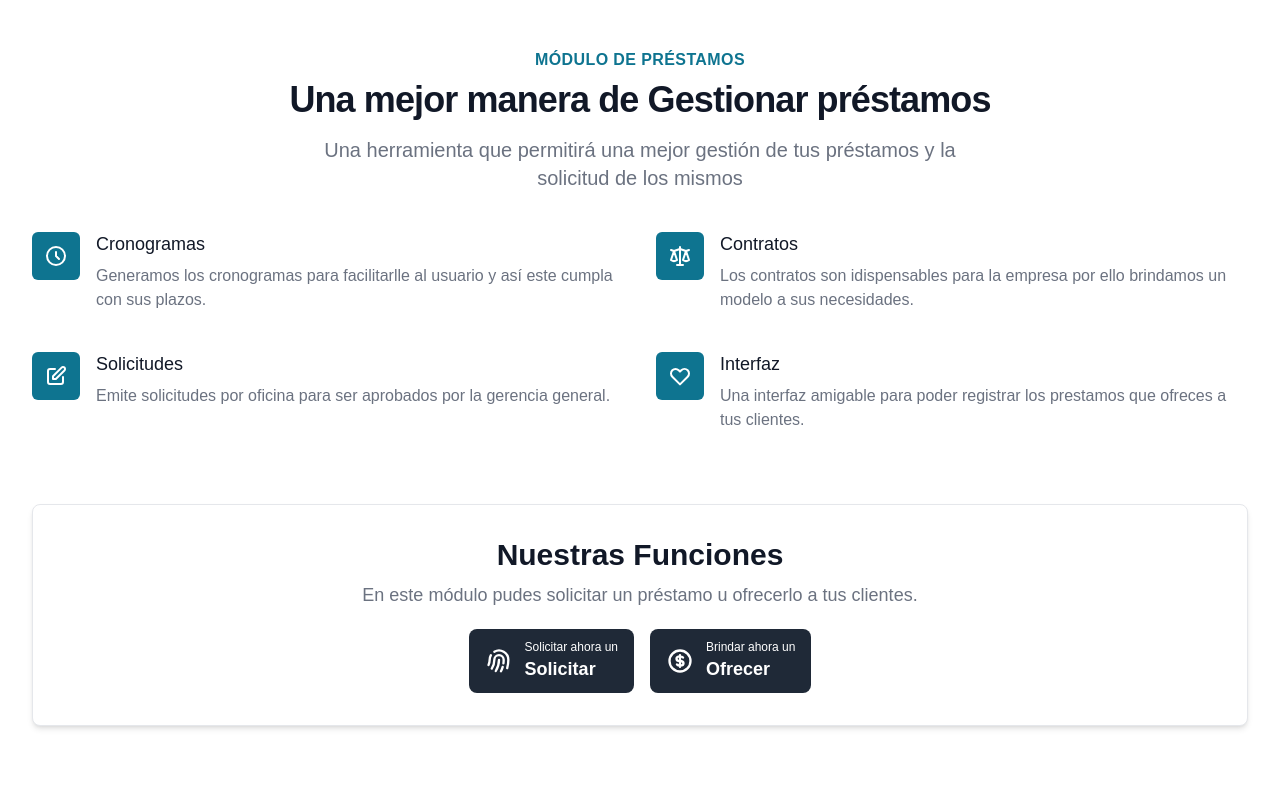
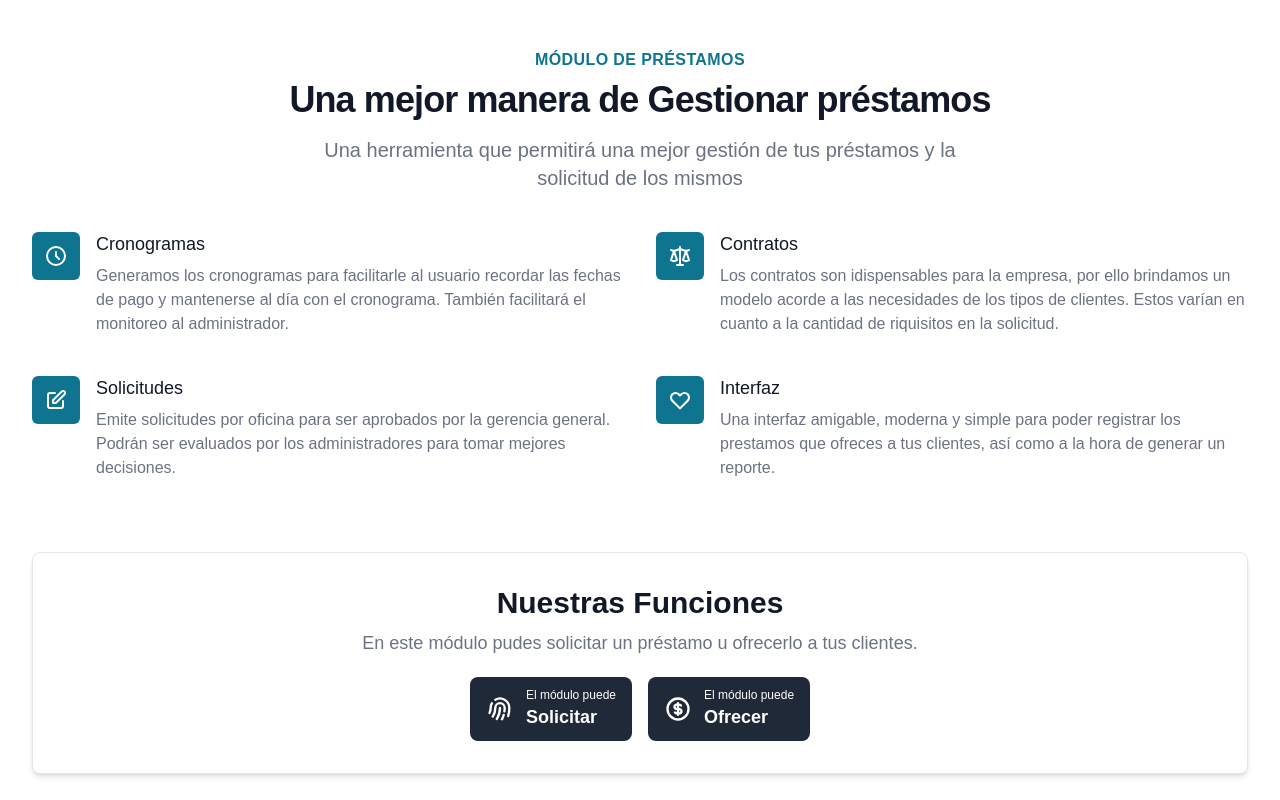
Before and after one commit to luismoroco/moduloOdooo, a React (Create React App) app in the folder frontedodoo/: page / in a window 1280 px wide. Built offline with nearby package versions, Linux system fonts and the light colour scheme.

Commit message:
readme.md

```diff
--- a/frontedodoo/src/components/Card.jsx
+++ b/frontedodoo/src/components/Card.jsx
@@ -1,4 +1,4 @@
-import { AcademicCapIcon, SearchIcon, FingerPrintIcon, CurrencyDollarIcon } from "@heroicons/react/outline";
+import { FingerPrintIcon, CurrencyDollarIcon } from "@heroicons/react/outline";
 
 export default function Card() {
   return (
@@ -10,14 +10,14 @@ export default function Card() {
           <a href="#" class="w-full sm:w-auto bg-gray-800 hover:bg-gray-700 focus:ring-4 focus:outline-none focus:ring-gray-300 text-white rounded-lg inline-flex items-center justify-center px-4 py-2.5 dark:bg-gray-700 dark:hover:bg-gray-600 dark:focus:ring-gray-700">
             <FingerPrintIcon className="mr-3 w-7 h-7"></FingerPrintIcon>
             <div class="text-left">
-              <div class="mb-1 text-xs"> Solicitar ahora un  </div>
+              <div class="mb-1 text-xs"> El módulo puede  </div>
               <div class="-mt-1 font-sans text-lg font-semibold"> Solicitar </div>
             </div>
           </a>
           <a href="#" class="w-full sm:w-auto bg-gray-800 hover:bg-gray-700 focus:ring-4 focus:outline-none focus:ring-gray-300 text-white rounded-lg inline-flex items-center justify-center px-4 py-2.5 dark:bg-gray-700 dark:hover:bg-gray-600 dark:focus:ring-gray-700">
             <CurrencyDollarIcon className="mr-3 w-7 h-7"></CurrencyDollarIcon>
             <div class="text-left">
-              <div class="mb-1 text-xs"> Brindar ahora un</div>
+              <div class="mb-1 text-xs"> El módulo puede </div>
               <div class="-mt-1 font-sans text-lg font-semibold"> Ofrecer </div>
             </div>
           </a>
--- a/frontedodoo/src/components/Features.jsx
+++ b/frontedodoo/src/components/Features.jsx
@@ -4,25 +4,25 @@ const features = [
   {
     name: 'Cronogramas',
     description:
-      'Generamos los cronogramas para facilitarlle al usuario y así este cumpla con sus plazos.',
+      'Generamos los cronogramas para facilitarle al usuario recordar las fechas de pago y mantenerse al día con el cronograma. También facilitará el monitoreo al administrador.',
     icon: ClockIcon,
   },
   {
     name: 'Contratos',
     description:
-      'Los contratos son idispensables para la empresa por ello brindamos un modelo a sus necesidades.',
+      'Los contratos son idispensables para la empresa, por ello brindamos un modelo acorde a las necesidades de los tipos de clientes. Estos varían en cuanto a la cantidad de riquisitos en la solicitud.',
     icon: ScaleIcon,
   },
   {
     name: 'Solicitudes',
     description:
-      'Emite solicitudes por oficina para ser aprobados por la gerencia general.',
+      'Emite solicitudes por oficina para ser aprobados por la gerencia general. Podrán ser evaluados por los administradores para tomar mejores decisiones.',
     icon: PencilAltIcon,
   },
   {
     name: 'Interfaz',
     description:
-      'Una interfaz amigable para poder registrar los prestamos que ofreces a tus clientes.',
+      'Una interfaz amigable, moderna y simple para poder registrar los prestamos que ofreces a tus clientes, así como a la hora de generar un reporte.',
     icon: HeartIcon,
   },
 ]
```
Also changed, not shown: 2 other files (tests, documents, lock files or other folders).
